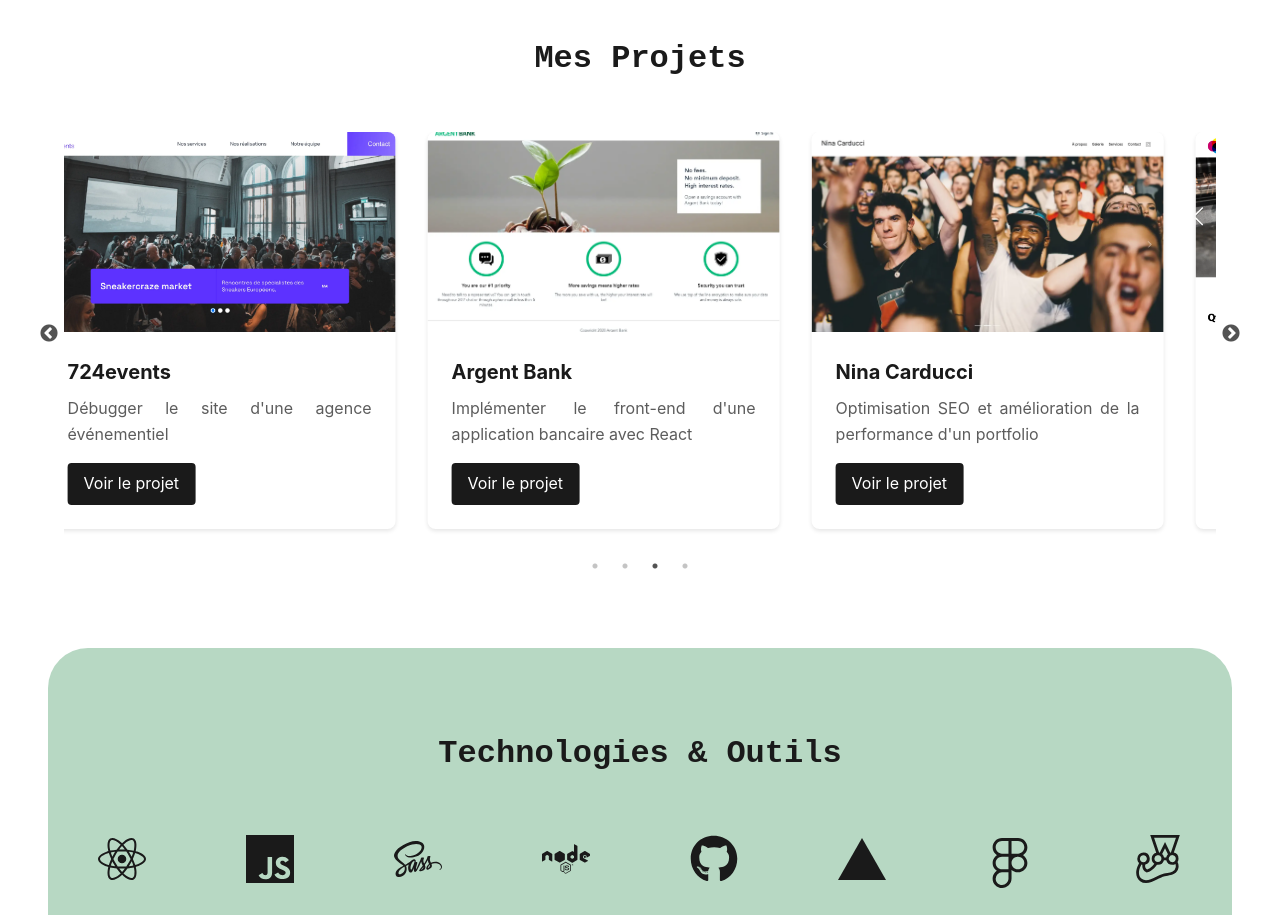
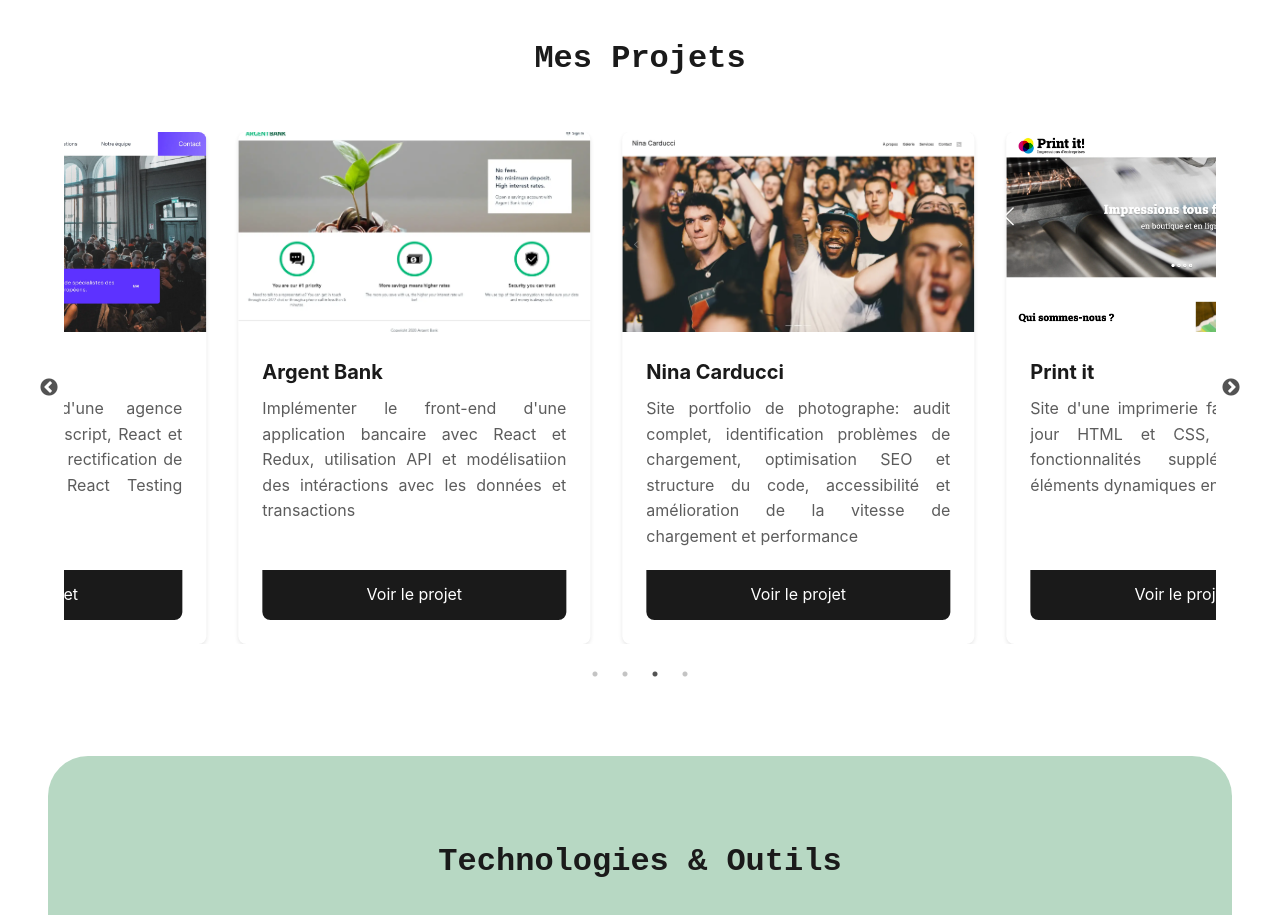
Before and after one commit to gui-agt/oc-portfolio, a React (Vite) app: page / in a window 1280 px wide. Shown: the part 2320-3235 px from the top of the page. Built offline with nearby package versions, Linux system fonts and the light colour scheme.

Commit message:
add descriptive content in projects & css

```diff
--- a/src/components/Projects.jsx
+++ b/src/components/Projects.jsx
@@ -12,8 +12,8 @@
     title: 'Print it',
     image: imgPrintIt,
     description: {
-      fr: 'Ajout de fonctionalités et revue en Javascript',
-      en: 'Adding features and code review in JavaScript',
+      fr: 'Site d\'une imprimerie familiale. Mise à jour HTML et CSS, et ajout de fonctionnalités supplémentaires et éléments dynamiques en Javascript',
+      en: 'Family printing company\'s website: updated HTML and CSS, and addeing additional functionalities and dynamic elements using JavaScript',
     },
     link: 'https://gui-agt.github.io/oc-p5-print-it-js/',
   },
@@ -21,8 +21,8 @@
     title: '724events',
     image: img724events,
     description: {
-      fr: 'Débugger le site d\'une agence événementiel',
-      en: 'Debugging the website of an event agency build in React',
+      fr: 'Débugger le site d\'une agence événementiel avec Javascript, React et ReactDevTools. Ajout et rectification de tests unitaires avec React Testing Library et Jest',
+      en: 'Debugging an event agency\'s website using JavaScript, React and ReactDevTools. Adding and modifying unit tests with React Testing Library and Jest',
     },
     link: 'https://oc-p9-724events.netlify.app/',
   },
@@ -30,8 +30,8 @@
     title: 'Argent Bank',
     image: imgArgentBank,
     description: {
-      fr: 'Implémenter le front-end d\'une application bancaire avec React',
-      en: 'Implementing the front-end of a banking application with React',
+      fr: 'Implémenter le front-end d\'une application bancaire avec React et Redux, utilisation API et modélisatiion des intéractions avec les données et transactions',
+      en: 'Implemented the front-end of a banking application using React and Redux, integrating APIs, and modeling interactions with data and transactions',
     },
     link: 'https://ocargentbank.netlify.app/',
   },
@@ -39,8 +39,8 @@
     title: 'Nina Carducci',
     image: imgNinaCarducci,
     description: {
-      fr: 'Optimisation SEO et amélioration de la performance d\'un portfolio',
-      en: 'SEO optimization and performance improvement of a portfolio',
+      fr: 'Site portfolio de photographe: audit complet, identification problèmes de chargement, optimisation SEO et structure du code, accessibilité et amélioration de la vitesse de chargement et performance',
+      en: 'Photographer\'s portfolio website: comprehensive audit, identification of loading issues, SEO optimization, code structure improvement, accessibility enhancements, and increased loading speed and performance',
     },
     link: 'https://gui-agt.github.io/oc-p8-nina-carducci/',
   },
--- a/src/styles/components/_projects.scss
+++ b/src/styles/components/_projects.scss
@@ -27,13 +27,25 @@
     }
 
     &__card {
-      // height: 26rem;
       margin: 0 1rem;
       background-color: $background-light;
       border-radius: 8px;
       overflow: hidden;
       box-shadow: 0 2px 4px rgba(0, 0, 0, 0.1);
       transition: transform $transition-duration;
+      height: 32rem;
+      display: flex;
+      flex-direction: column;
+
+      @media (max-width: 1080px) {
+        height: 33rem;
+      }
+      @media (max-width: 720px) {
+        height: 38rem;
+      }
+      @media (max-width: 640px) {
+        height: 30rem;
+      }
 
       .dark-mode & {
         background-color: lighten($background-dark, 5%);
@@ -51,6 +63,26 @@
 
       &-content {
         padding: 1.5rem;
+        flex-grow: 1;
+        display: flex;
+        flex-direction: column;
+        justify-content: space-between;
+      }
+
+      &-link {
+        display: block;
+        width: 100%;
+        padding: 0.75rem 1rem;
+        text-align: center;
+        background-color: $primary-color;
+        color: $text-color-light;
+        text-decoration: none;
+        border-radius: 0 0 8px 8px;
+        margin-top: auto;
+
+        &:hover {
+          background-color: $secondary-color;
+        }
       }
 
       &-title {
@@ -70,20 +102,6 @@
 
         .dark-mode & {
           color: rgba($text-color-light, 0.8);
-        }
-      }
-
-      &-link {
-        display: inline-block;
-        padding: 0.5rem 1rem;
-        background-color: $primary-color;
-        color: $text-color-light;
-        text-decoration: none;
-        border-radius: 4px;
-        transition: background-color $transition-duration;
-
-        &:hover {
-          background-color: $secondary-color;
         }
       }
     }
```
